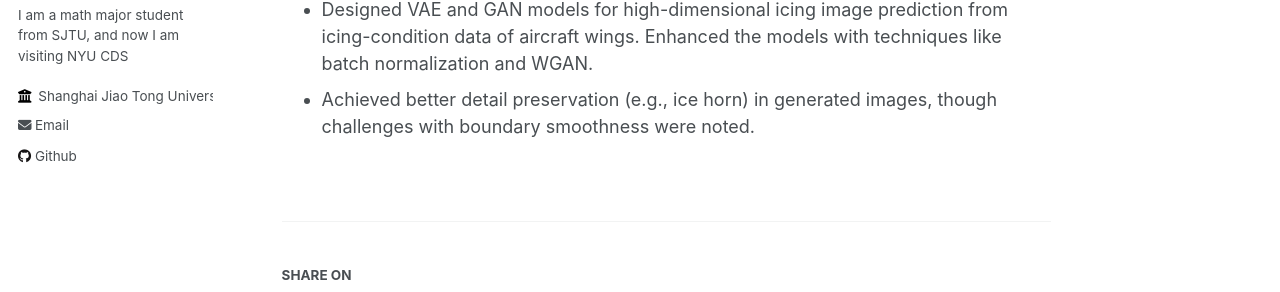
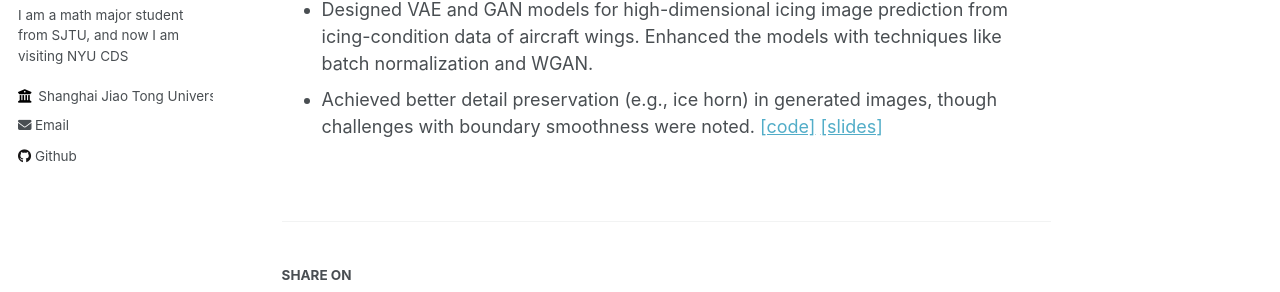
Before and after one commit to Li-Yunai/Li-Yunai.github.io, a Jekyll site: the page built from _portfolio/portfolio-1.md, in a window 1280 px wide and 1127 px high. Shown: the part 287-579 px from the top of the window. Built offline with Jekyll 4.4.1, drawn with Linux system fonts in a browser that asks for light colours.

Commit message:
Update portfolio-1.md

```diff
--- a/_portfolio/portfolio-1.md
+++ b/_portfolio/portfolio-1.md
@@ -10,3 +10,5 @@ collection: portfolio
 
 - Designed VAE and GAN models for high-dimensional icing image prediction from icing-condition data of aircraft wings. Enhanced the models with techniques like batch normalization and WGAN.
 - Achieved better detail preservation (e.g., ice horn) in generated images, though challenges with boundary smoothness were noted.
+[[code]](https://li-yunai.github.io//portfolio/portfolio-1/)
+[[slides]](https://li-yunai.github.io//portfolio/portfolio-1/)
```
